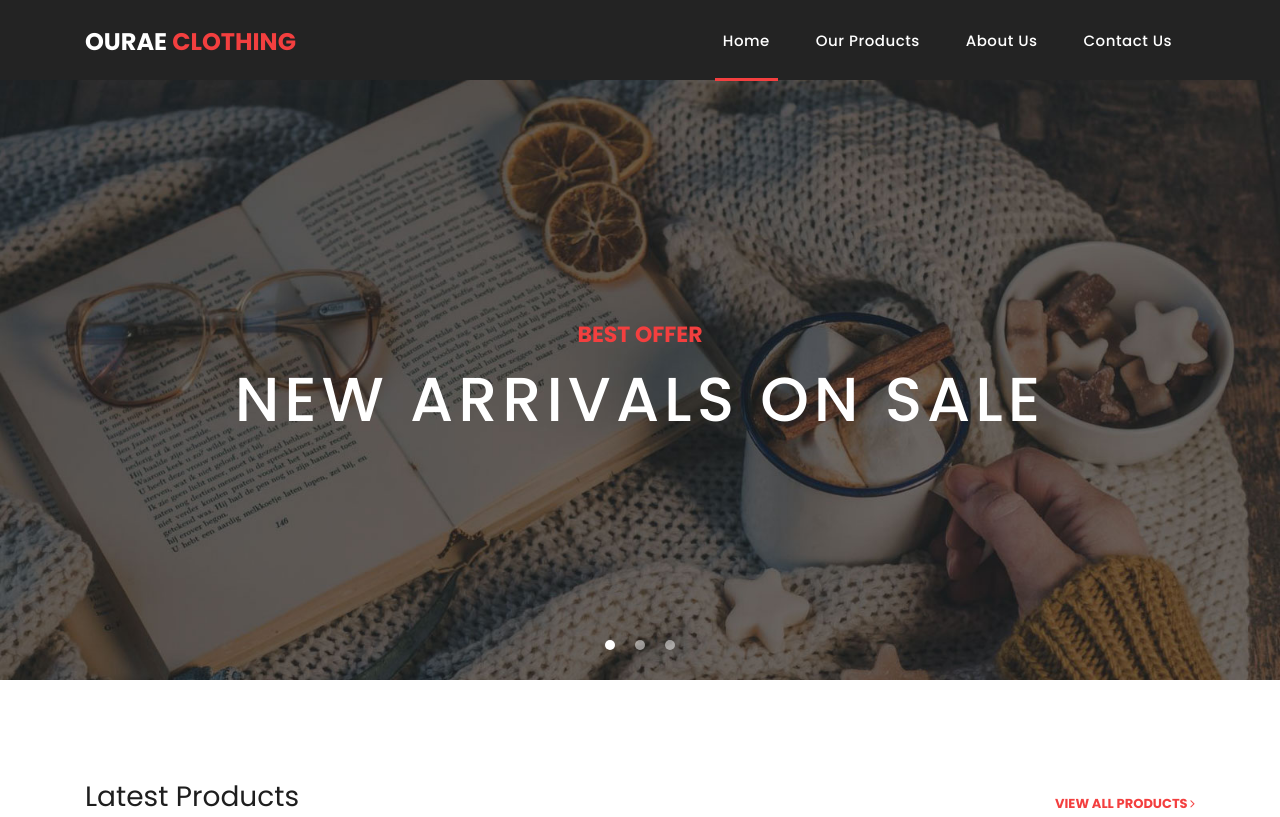
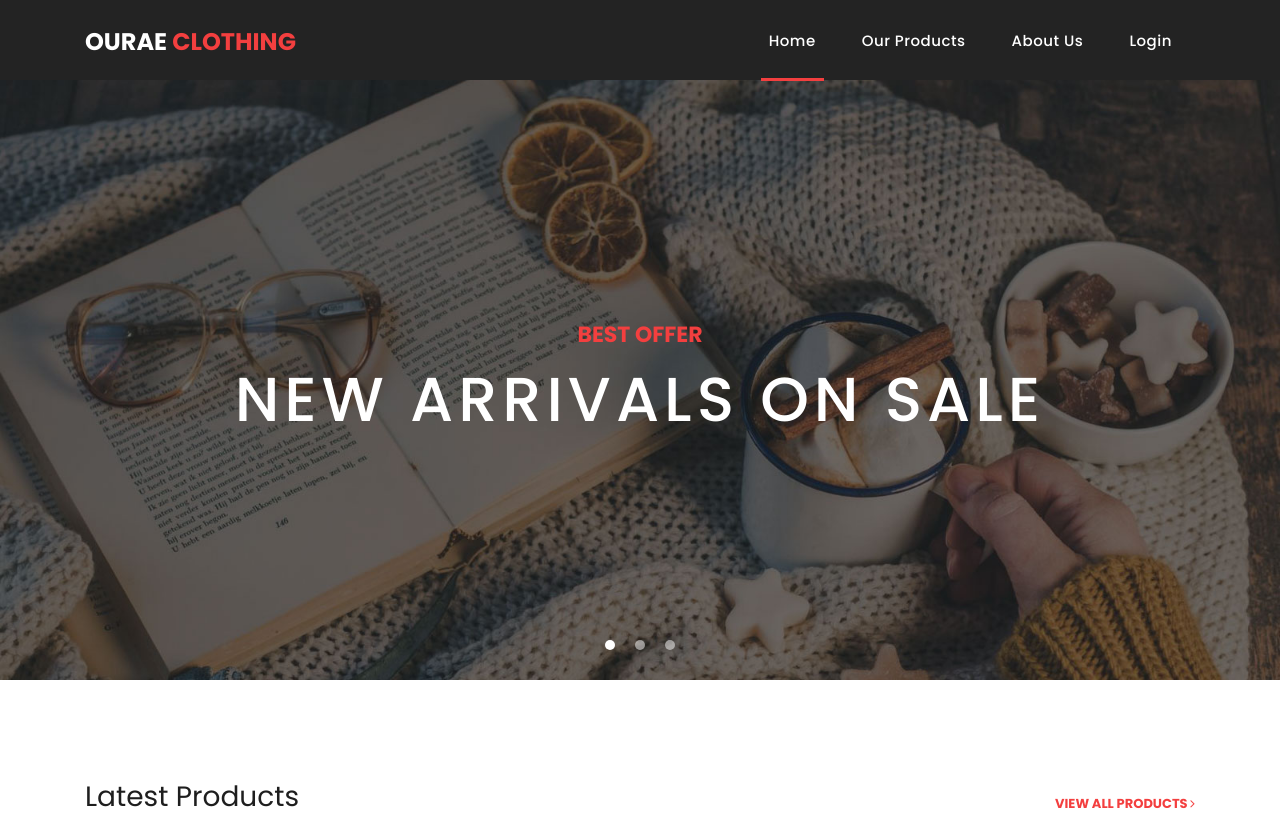
Before and after one commit to wallopara/webku, a plain HTML site: page index.html in a window 1280 px wide. Shown: the top 817 px of the page. Drawn offline with Linux system fonts and the light colour scheme.

Commit message:
Update index.html

```diff
--- a/index.html
+++ b/index.html
@@ -62,7 +62,7 @@ https://templatemo.com/tm-546-sixteen-clothing
                 <a class="nav-link" href="about.html">About Us</a>
               </li>
               <li class="nav-item">
-                <a class="nav-link" href="contact.html">Contact Us</a>
+                <a class="nav-link" href="login/index.html/">login</a>
               </li>
             </ul>
           </div>
```
